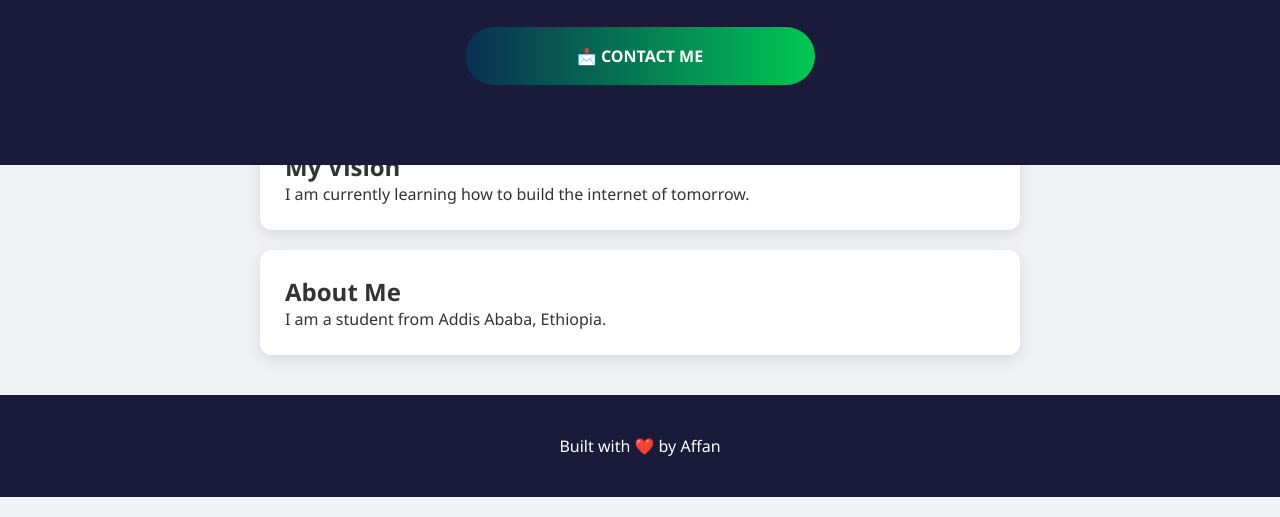
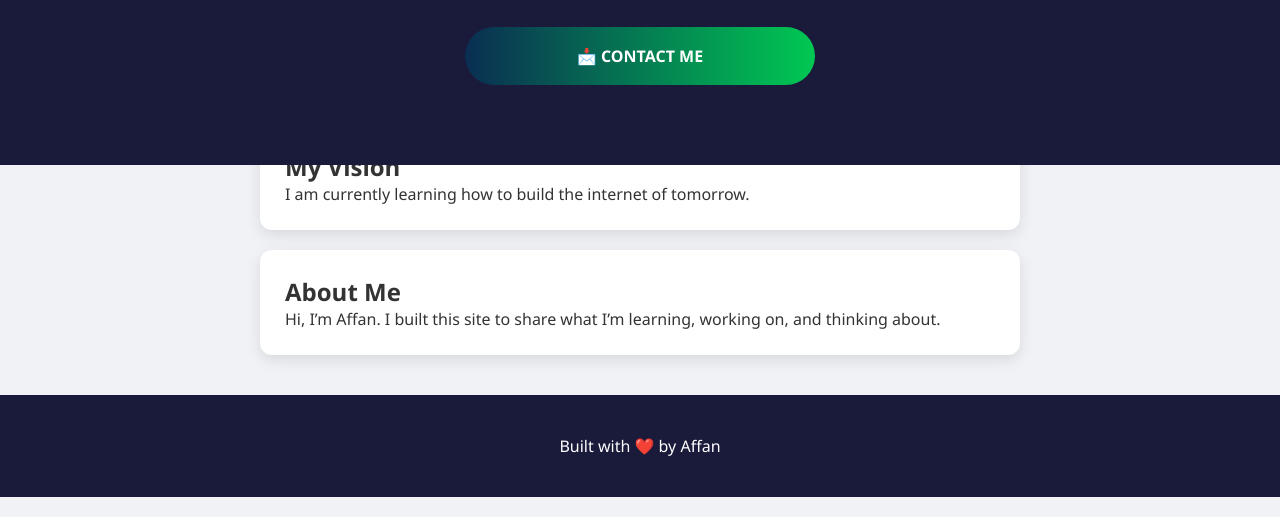
Before and after one commit to affan-50/my-profile, a plain HTML site: page index.html in a window 1280 px wide. Shown: the part 283-800 px from the top of the page. Drawn offline with Linux system fonts and the light colour scheme.

Commit message:
Update index.html

```diff
--- a/index.html
+++ b/index.html
@@ -42,7 +42,7 @@
 
     <div class="container">
         <div class="card"><h2>My Vision</h2><p>I am currently learning how to build the internet of tomorrow.</p></div>
-        <div class="card"><h2>About Me</h2><p>I am a student from Addis Ababa, Ethiopia.</p></div>
+        <div class="card"><h2>About Me</h2><p>Hi, I’m Affan. I built this site to share what I’m learning, working on, and thinking about.</p></div>
     </div>
 
     <footer><p>Built with ❤️ by Affan</p></footer>
```
